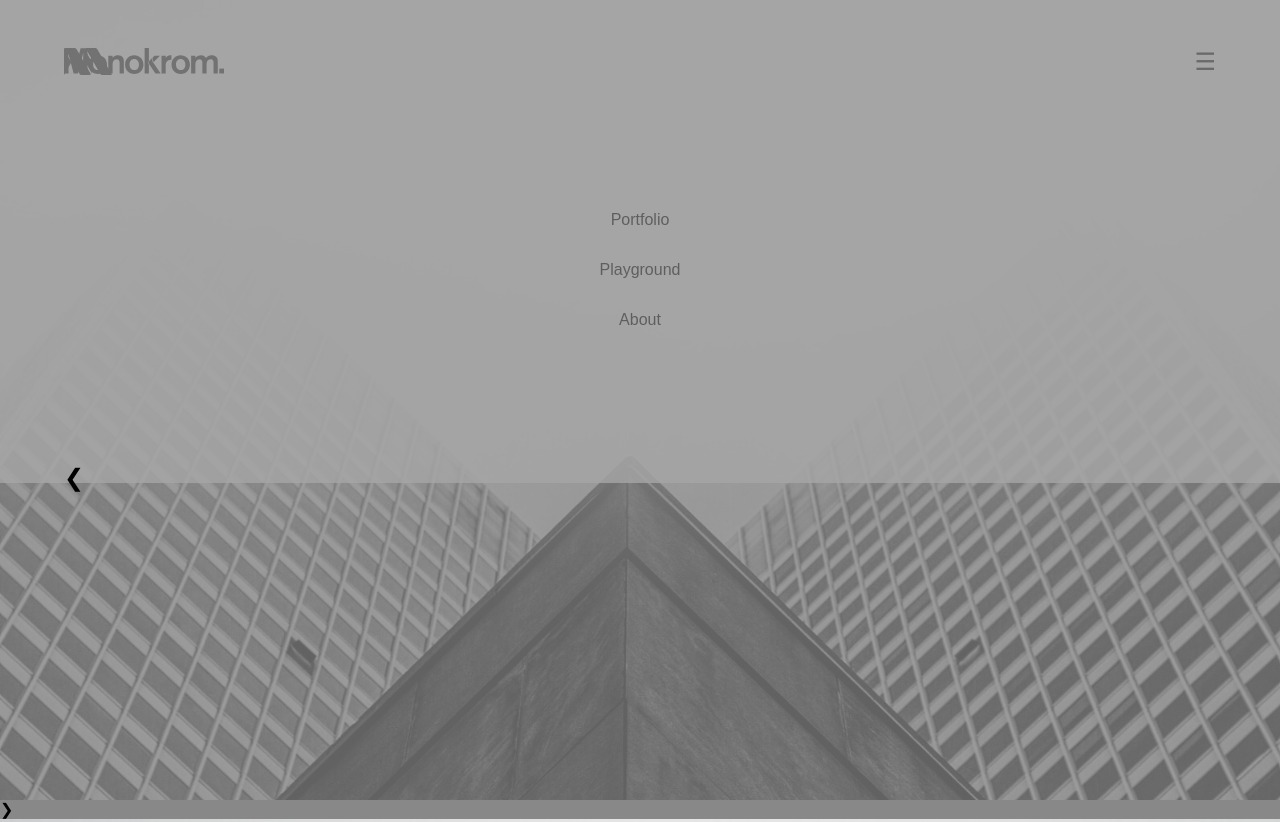
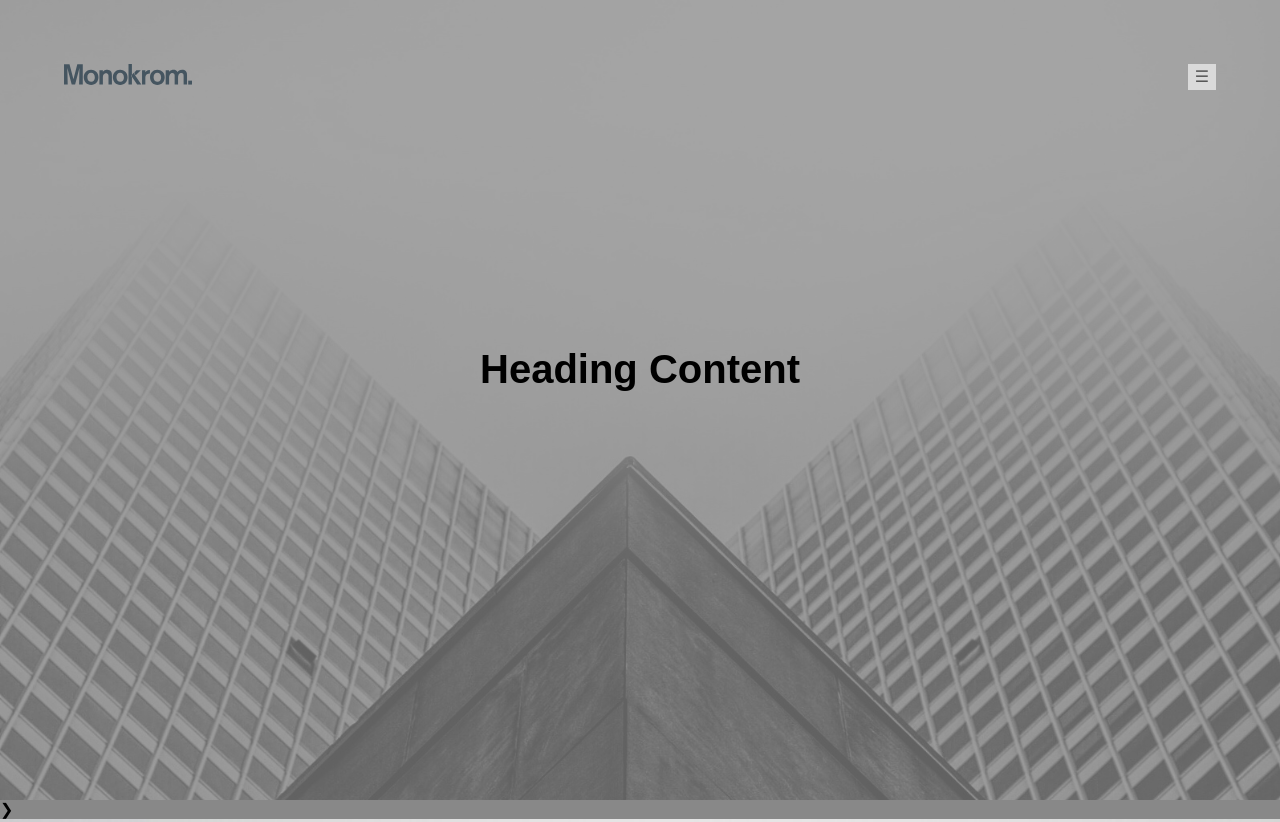
Before and after one commit to monokrom/final-project, a plain HTML site: page index.html in a window 1280 px wide. Shown: the top 822 px of the page. Drawn offline with nearby package versions, Linux system fonts and the light colour scheme.

Commit message:
Nav working

```diff
--- a/css/main.css
+++ b/css/main.css
@@ -19,6 +19,10 @@ html {
     line-height: 1.4;
 }
 
+body, html{
+
+    height: 100%;
+}
 
 /*
  * Remove text-shadow in selection highlight:
@@ -119,9 +123,11 @@ textarea {
    ========================================================================== */
 
 
-/*----------TYPOGRAPHY-----------*/
+/*----------GLOBAL & TYPOGRAPHY-----------*/
 
-h1 {}
+h1 {
+    font-size: 2.5em;
+}
 
 h2 {}
 
@@ -131,53 +137,159 @@ p {
     color: black;
 }
 
-
-/*----------INITIAL & MENU Section-----------*/
-
-section {
-    background-color: #f7f7f7;
-}
-
-#initial {
-    background-color: #777;
-    width: 100vw;
-    height: 100vh;
-    background-image: url(../img/landing.jpg);
-    background-size: cover;
-    -webkit-filter: grayscale(1) contrast(0.3);
-    /* Chrome, Safari, Opera */
-    filter: grayscale(1) contrast(0.3);
-}
  ul {
     padding: 0;
 }
 
-header {
-    width: 100%;
-    position: fixed;
-    padding: 5%;
-    background-color: rgba(255, 255, 255, 0.8);
+section {
+   /* background-color: #f7f7f7; */
+    height: 100vh;
+    position: relative;
 
 }
 
-nav{
+
+/*----------INITIAL & MENU Section-----------*/
+
+/*
+#initial {
+    position: relative;
+/*    background-color: #777;
+    width: 100vw;*/
+  /*  background-image: url(../img/landing.jpg);
+    background-size: 100% 100%;
+    background-repeat: no-repeat;
+    min-height: 100%; */
+
+/*    -webkit-filter: grayscale(1) contrast(0.3);
+    /* Chrome, Safari, Opera
+    filter: grayscale(1) contrast(0.3); */
+
+
+
+#initial {
+  overflow: auto;
+  position: relative;
+  width: 100vw;
+}
+
+#initial:before {
+  content: "";
+  position: absolute;
+  left: 0;
+  right: 0;
+  z-index: -1;
+
+  display: block;
+  background-image: url('../img/landing.jpg');
+  background-size: cover;
+  width: 100%;
+  height: 100%;
+
+  -webkit-filter: grayscale(1) contrast(0.3); /* Old WebKit */
+  filter: grayscale(1) contrast(0.3);
+}
+
+.content {
+    margin: 0;
+    width: 100%;
+    position: absolute;
+    top: 40%;
+    text-align: center;
+}
+
+.hamburger{
+    display: inline;
+    color: rgba(0,0,0,0.6);
+    background-color: rgba(255, 255, 255, 0.6);
+    padding: 3px 7px 4px 7px;
+    float: right;
+}
+
+header div.logo img{
+    width: 8em;
+    display: inline;
+    float: left;
+}
+
+
+header {
+    position: fixed;
+    width: 100%;
+    padding: 5%;
+    cursor: pointer;
+    z-index: 9999;
+}
+
+nav {
+    display: block;
+    width: 100%;
+}
+
+nav ul{
+    overflow: auto;
+    height: 0;
+    background-color: rgba(255, 255, 255, 0.6);
+    clear: both;
+    margin: 0;
+    -webkit-transition: height, 0.3s, ease-in-out;
+    transition: height, 0.3s, ease-in-out;
+
+}
+nav ul.open{
+    display: block;
+    height: 40vh;
+     -webkit-transition: height, 0.3s, ease;
+    transition: height, 0.3s, ease;
+}
+
+nav ul.close{
+    height: 0px;
+    -webkit-transition: height, 0.3s, ease-in-out;
+    transition: height, 0.3s, ease-in-out;
 
 }
 
-.hamburger{
-    font-size: 1.5em;
-    color:red;
+nav li{
+    list-style-type: none;
+    text-align: center;
+    padding: 15px;
+    margin: 15px 30% 20px 30%;
+    border-bottom: 1px solid black;
+}
+
+nav li:last-child{
+        border-bottom: 0;
+}
+
+nav ul li a{
+    text-decoration: none;
+    color: black;
+    display: block;
+}
+
+nav ul li a:hover{
+    color: white;
+}
+
+/*
+nav {
+    display: inline-block;
     float:right;
-    position: absolute;
-    top: 10%;
-    right:5%;
-
-}
-nav ul {
-    padding: 10% 0 5% 0;
+    height: auto;
+    -webkit-transition: height 1s ease;
+    transition: height 1s ease;
 }
 
 
+nav ul {
+    padding: 10% 0 5% 0;
+    display: none;
+}
+
+.open{
+    display:block;
+}
 nav li {
     display: block;
     text-align: center;
@@ -196,24 +308,7 @@ nav a:hover {
     color: white;
     border-bottom: 1px solid red;
 }
-
-header .logo {
-    width: 10em;
-    position: absolute;
-    top: 10%;
-    left: 5%;
-    clear: right;
-
-}
-
-nav .logo {
-    width: 3em;
-    position: absolute;
-    top:10%;
-    left:5%;
-    clear: right;
-
-}
+*/
 
 img {
     width: 100%;
@@ -250,12 +345,12 @@ img {
     height: auto;
 }
 
-div.previous{
-    display: inline-block;
+.previous{
+    display: block;
     font-size: 1.5em;
     position: absolute;
     padding: 5%;
-    top: 50%;
+    top: 25%;
 
 }
 
@@ -296,17 +391,22 @@ div#next{
     display: inline;
     text-align: center;
     vertical-align: middle;
-    -webkit-filter: grayscale(1) contrast(0.3);
+   -webkit-filter: grayscale(1) contrast(0.3);
     /* Chrome, Safari, Opera */
     filter: grayscale(1) contrast(0.3);
-    -webkit-transition: -webkit-filter 700ms ease;
+    -webkit-transition: 0.7s -webkit-filter:    ease;
     /* Chrome, Safari, Opera */
-    transition: filter 700ms ease;
+    transition: 0.7s ease;
 }
 
 .flex img:hover {
+    -webkit-filter: none;
     filter: none;
-    -webkit-filter: none;
+
+    -webkit-transition: 0.7s -webkit-filter: ease;
+    /* Chrome, Safari, Opera */
+    transition: 0.7s ease;
+
 }
 
 
@@ -551,7 +651,7 @@ input[type="submit"] {
 
 @media screen and (min-width: 480px){
 
-/* Desktop styles - screens about 480px */
+/* Desktop styles - screens at 480px and above */
 
     /*----------INITIAL & MENU Section-----------*/
 
--- a/index.html
+++ b/index.html
@@ -37,20 +37,15 @@
 
     <!--LANDING-->
     <section id="initial">
-        <div class="opacityfix">
 
         <!--HEADER-->
         <header>
-                <div><img src="img/monokrom432.svg" class="logo"></div>
-
+            <div class="logo"><img src="img/monokrom432.svg"> </div>
 
             <!--NAV-->
+
             <nav>
-                    <div><img src="img/monokrommark.svg" class="logo"></div>
-
                 <div class="hamburger"> &#9776;</div>
-
-
 
                 <ul>
                     <li><a href="#portfolio">Portfolio</a></li>
@@ -58,10 +53,13 @@
                     <li><a href="#about">About</a></li>
                 </ul>
             </nav>
+
         </header>
+        <div class="content">
+            <h1>Heading Content</h1>
+        </div>
 
         <!--END-HEADER-->
-        </div>
     </section>
 
 
@@ -113,7 +111,6 @@
     <!--ABOUT SECTION-->
     <section id="about">
         <div class="contact">
-            <div class="opacityfix">
             <h2>About</h2>
             <p>Text description etc.</p>
 
@@ -134,7 +131,6 @@
 
                 </fieldset>
 
-            </div>
         </div>
 
 
--- a/js/main.js
+++ b/js/main.js
@@ -0,0 +1,7 @@
+$(document).ready(function () {
+    //NAV
+    $('header').mousedown(function () {
+        $('nav ul').toggleClass('open');
+    });
+
+});
```
Lines whose indentation alone changed are shown as unchanged.
